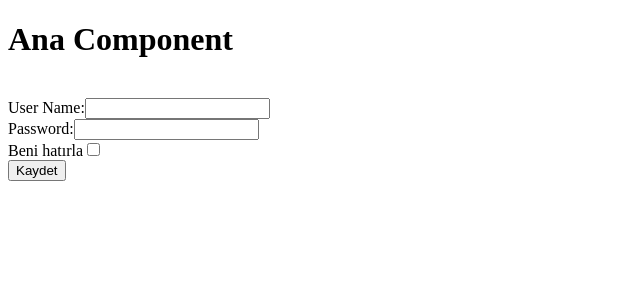
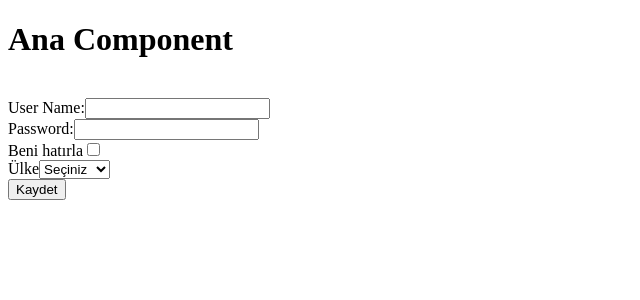
Before and after one commit to atillakalay/TurkcellAngularCourse, an Angular app in the folder angularapp/: page / in a window 1280 px wide. Shown: the top 300 px of the page, without its empty margins (0-640 px from the left). Built offline with nearby package versions, Linux system fonts and the light colour scheme.

Commit message:
Template Driven Forms Part 4 (DropDown Menu) course has been completed.

```diff
--- a/angularapp/src/app/forms/template-driven/template-driven.component.html
+++ b/angularapp/src/app/forms/template-driven/template-driven.component.html
@@ -8,5 +8,14 @@
   <label for="rememberMe">Beni hatırla</label>
  <input type="checkbox" name="rememberMe" [ngModel]="loginModel.rememberMe">
   <br>
+  <label for="country">Ülke</label>
+  <select name="country" [(ngModel)]="loginModel.country">
+<option value="0">Seçiniz</option>
+<option value="1">Türkiye</option>
+<option value="2">İngiltere</option>
+<option value="3">Amerika</option>
+<option value="4">Fransa</option>
+  </select>
+  <br>
   <button type="submit">Kaydet</button>
 </form>
--- a/angularapp/src/app/forms/template-driven/template-driven.component.ts
+++ b/angularapp/src/app/forms/template-driven/template-driven.component.ts
@@ -12,7 +12,7 @@ export class TemplateDrivenComponent {
   loginModel2: loginModelC
 
   constructor() {
-    this.loginModel = { userName: "", password: "", rememberMe: false }
+    this.loginModel = { userName: "", password: "", rememberMe: false, country: 0 }
     this.loginModel2 = new loginModelC()
   }
 
@@ -26,6 +26,7 @@ interface loginModel {
   userName: string
   password: string
   rememberMe: boolean
+  country: number
 }
 class loginModelC {
   userName?: string
```
